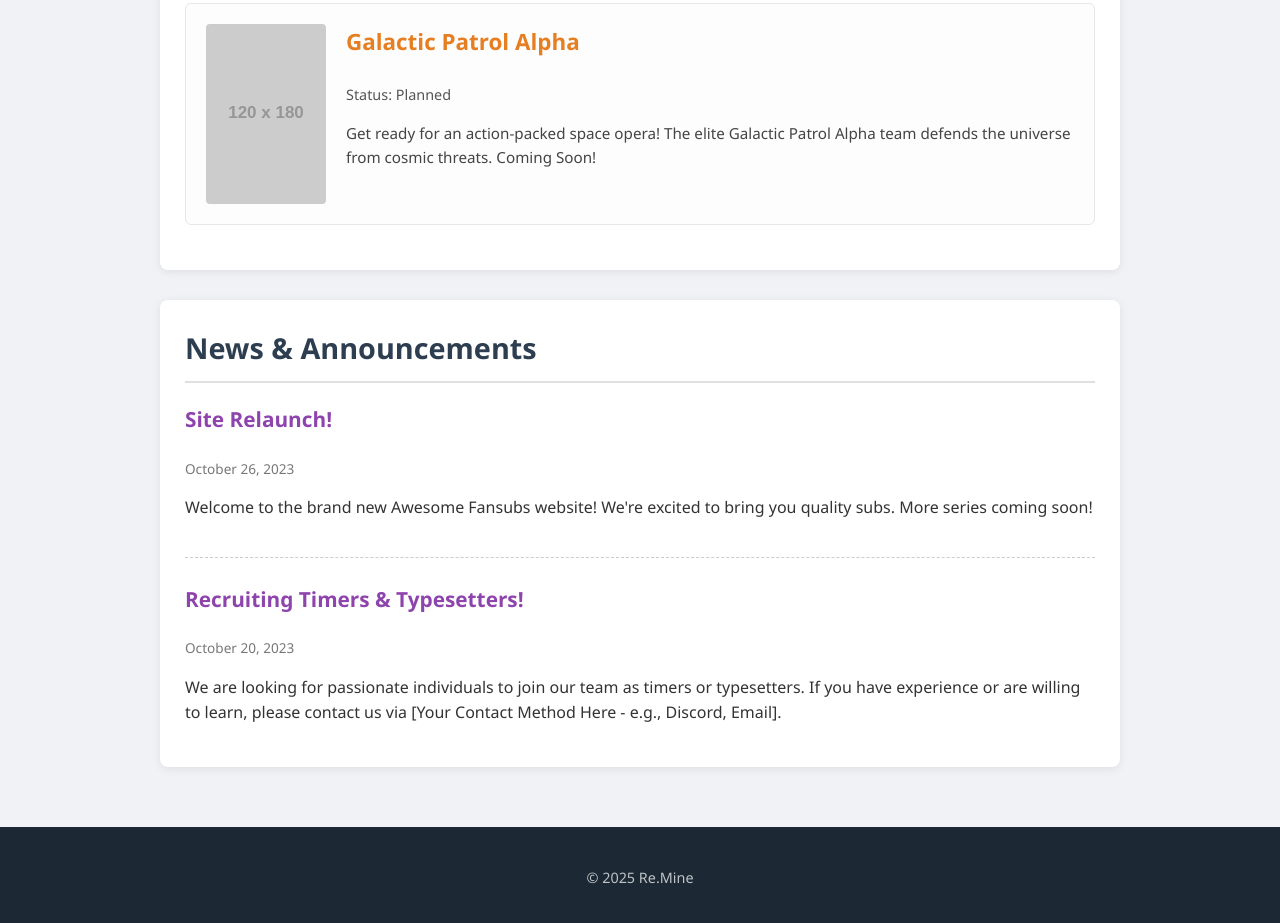
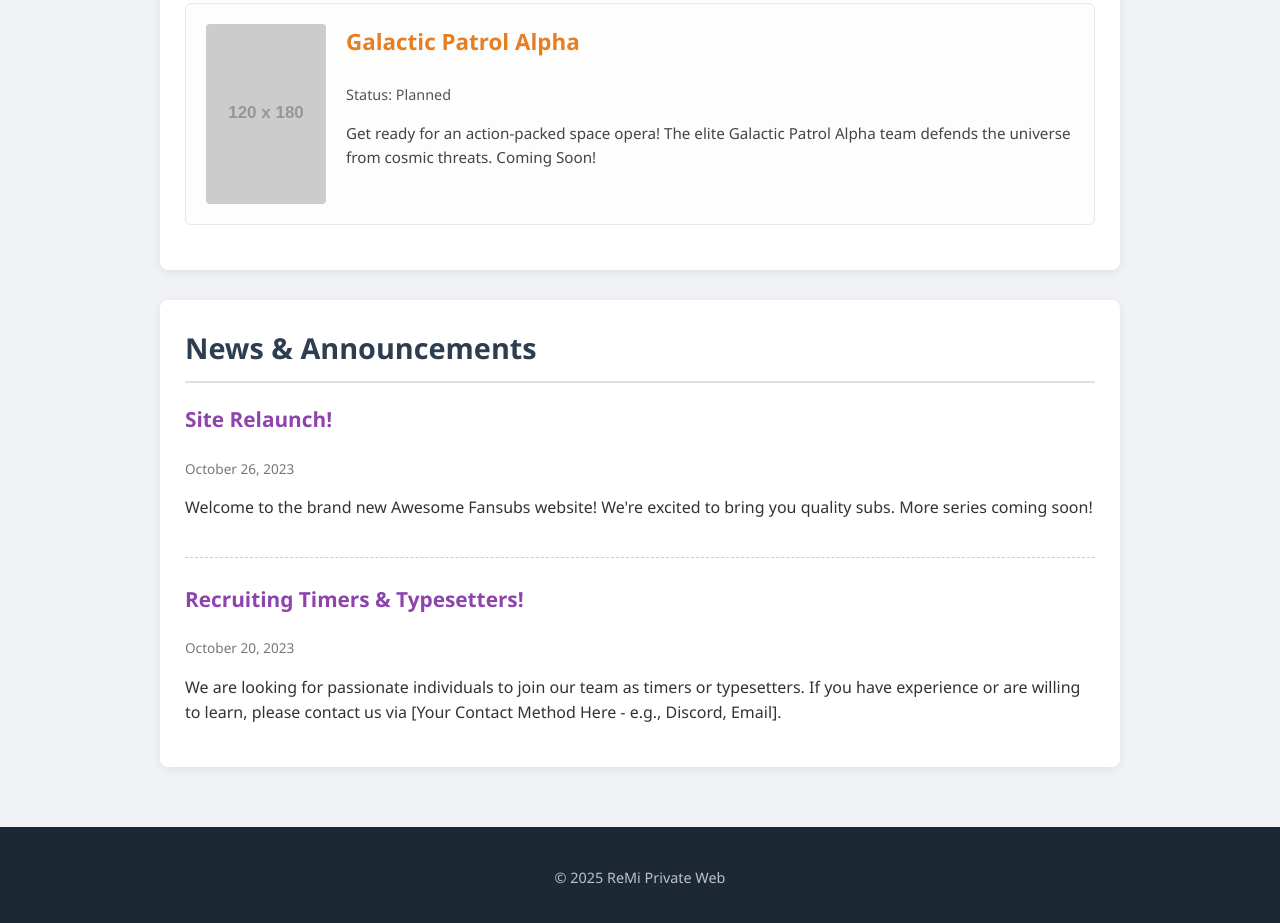
Before and after one commit to Saishunsubs/Saishunsubs.github.io, a plain HTML site: page index.html in a window 1280 px wide. Shown: the part 1844-2767 px from the top of the page. Drawn offline with Linux system fonts and the light colour scheme; placeholder pictures from the web are drawn by us.

Commit message:
Update index.html

```diff
--- a/index.html
+++ b/index.html
@@ -52,7 +52,7 @@
 
     <footer>
         <div class="container">
-            <p>&copy; 2025 Re.Mine</p>
+            <p>&copy; 2025 ReMi Private Web</p>
         </div>
     </footer>
 
```
